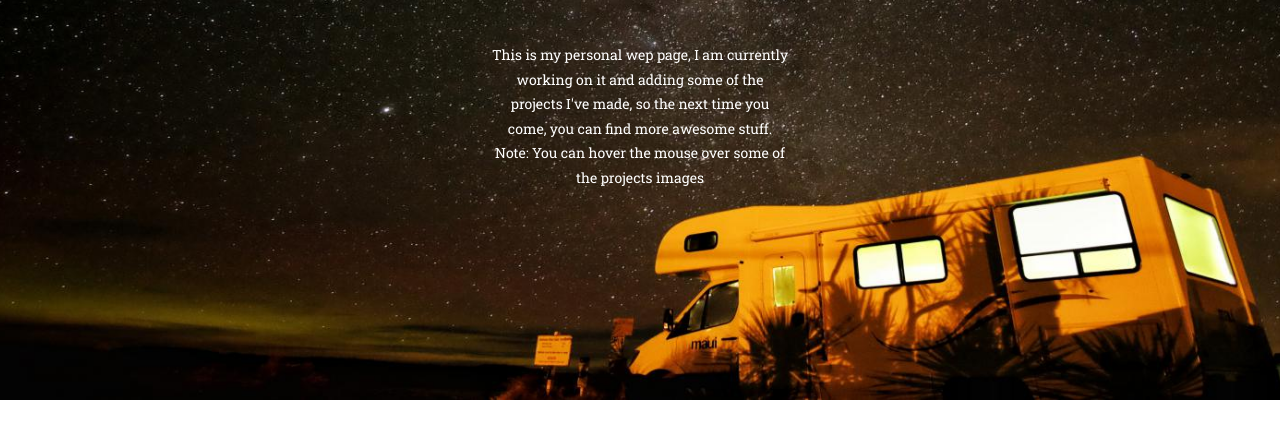
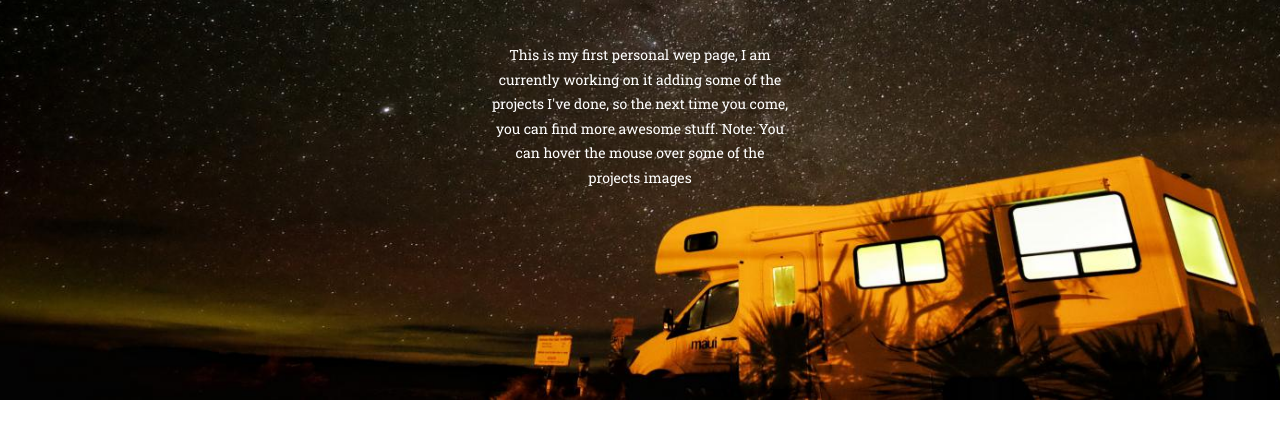
Before and after one commit to steve2ag/steve2ag, a plain HTML site: page index.html in a window 1280 px wide. Shown: the part 357-800 px from the top of the page. Drawn offline with nearby package versions, Linux system fonts and the light colour scheme; a web font is replaced by a local one.

Commit message:
Change some text

```diff
--- a/index.html
+++ b/index.html
@@ -63,8 +63,8 @@
             <div class="container">
                 <div class="intro-text">
                     <div class="intro-heading">Welcome</div>
-                    <div class="center"> <p>This is my personal wep page, I am currently working on it and adding
-                      some of the projects I've made, so the next time you come, you can find more awesome stuff. Note: You can hover the mouse over some of the projects images
+                    <div class="center"> <p>This is my first personal wep page, I am currently working on it adding
+                      some of the projects I've done, so the next time you come, you can find more awesome stuff. Note: You can hover the mouse over some of the projects images
                     </p></div>
                 </div>
             </div>
```
